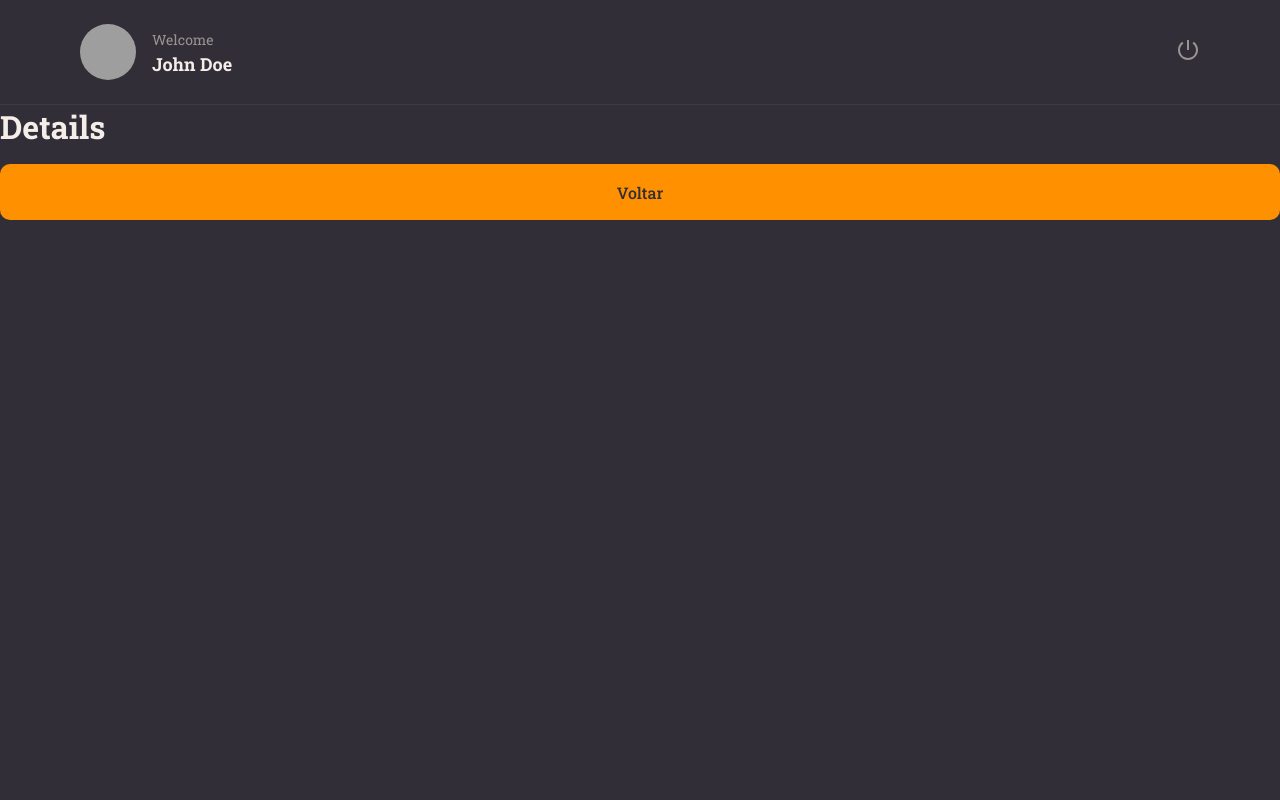
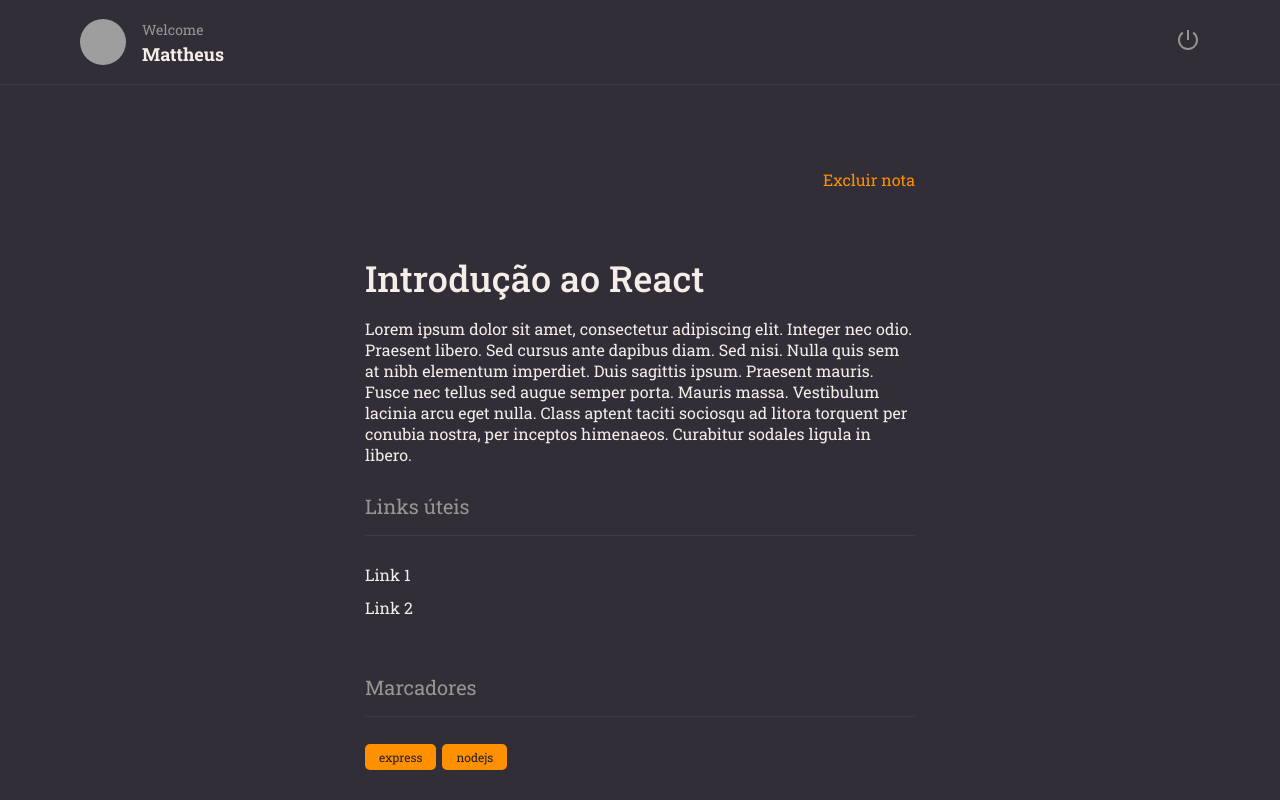
Before and after one commit to adhmattheus/explorer_rockeseat, a React (Vite) app in the folder react/rocketnotes/: page / in a window 1280 px wide. Built offline with nearby package versions, Linux system fonts and the light colour scheme; grey boxes are pictures that could not be loaded.

Commit message:
feat: details page

```diff
--- /dev/null
+++ b/react/rocketnotes/src/components/ButtonText/index.tsx
@@ -0,0 +1,18 @@
+import { Container } from "./styles";
+
+interface ButtonTextProps {
+  title: string;
+  $isactive?: boolean;
+}
+
+export function ButtonText({
+  title,
+  $isactive = false,
+  ...rest
+}: ButtonTextProps) {
+  return (
+    <Container {...rest} type="button" $isactive={$isactive.toString()}>
+      {title}
+    </Container>
+  );
+}
--- /dev/null
+++ b/react/rocketnotes/src/components/ButtonText/styles.ts
@@ -0,0 +1,13 @@
+import styled from "styled-components";
+
+interface ContainerProps {
+  $isactive: string;
+}
+
+export const Container = styled.button<ContainerProps>`
+  background: none;
+  color: ${({ theme, $isactive }) =>
+    $isactive === "true" ? theme.COLORS.ORANGE : theme.COLORS.GRAY_100};
+  border: none;
+  font-size: 1.6rem;
+`;
--- a/react/rocketnotes/src/components/Header/index.tsx
+++ b/react/rocketnotes/src/components/Header/index.tsx
@@ -2,8 +2,7 @@
 import { Container, Logout, Profile } from "./styles";
 
 const user = {
-  name: "John Doe",
-  avatar: "/adhmattheus", // or provide a mock avatar URL
+  name: "Mattheus"
 };
 
 export function Header() {
--- a/react/rocketnotes/src/components/Header/styles.ts
+++ b/react/rocketnotes/src/components/Header/styles.ts
@@ -2,7 +2,7 @@
 
 export const Container = styled.header`
   grid-area: header;
-  height: 10.5rem;
+  height: 8.5rem;
   width: 100%;
 
   border-bottom: solid 1px ${({ theme }) => theme.COLORS.BACKGROUND_700};
@@ -17,8 +17,8 @@
   align-items: center;
 
   > img {
-    width: 5.6rem;
-    height: 5.6rem;
+    width: 4.6rem;
+    height: 4.6rem;
     border-radius: 50%;
   }
 
--- /dev/null
+++ b/react/rocketnotes/src/components/Section/index.tsx
@@ -0,0 +1,16 @@
+import { ReactNode } from "react";
+import { Container } from "./styles";
+
+interface SectionProps {
+  title: string;
+  children: ReactNode;
+}
+
+export function Section({ title, children }: SectionProps) {
+  return (
+    <Container>
+      <h2>{title}</h2>
+      {children}
+    </Container>
+  );
+}
--- /dev/null
+++ b/react/rocketnotes/src/components/Section/styles.ts
@@ -0,0 +1,14 @@
+import styled from "styled-components";
+
+export const Container = styled.section`
+  margin: 2.8rem 0;
+
+  > h2 {
+    border-bottom: solid 1px ${({ theme }) => theme.COLORS.BACKGROUND_700};
+    padding-bottom: 1.6rem;
+    margin-bottom: 2.8rem;
+    color: ${({ theme }) => theme.COLORS.GRAY_100};
+    font-size: 2rem;
+    font-weight: 400;
+  }
+`;
--- /dev/null
+++ b/react/rocketnotes/src/components/Tag/index.tsx
@@ -0,0 +1,9 @@
+import { Container } from "./styles";
+
+interface TagProps {
+  title: string;
+}
+
+export function Tag({ title, ...rest }: TagProps) {
+  return <Container {...rest}>{title}</Container>;
+}
--- /dev/null
+++ b/react/rocketnotes/src/components/Tag/styles.ts
@@ -0,0 +1,10 @@
+import styled from "styled-components";
+
+export const Container = styled.span`
+  font-size: 1.2rem;
+  padding: 0.5rem 1.4rem;
+  border-radius: 0.5rem;
+  margin-right: 0.6rem;
+  color: ${({ theme }) => theme.COLORS.BACKGROUND_900};
+  background-color: ${({ theme }) => theme.COLORS.ORANGE};
+`;
--- a/react/rocketnotes/src/pages/Details/index.tsx
+++ b/react/rocketnotes/src/pages/Details/index.tsx
@@ -1,13 +1,47 @@
 import { Button } from "../../components/Button";
+import { ButtonText } from "../../components/ButtonText";
 import { Header } from "../../components/Header";
-import { Container } from "./styles";
+import { Section } from "../../components/Section";
+import { Tag } from "../../components/Tag";
+import { Container, Content, Links } from "./styles";
 
 export function Details() {
   return (
     <Container>
       <Header />
-      <h1>Details</h1>
-      <Button title="Voltar" />
+      <main>
+        <Content>
+          <ButtonText title="Excluir nota" $isactive />
+
+          <h1>Introdução ao React</h1>
+          <p>
+            Lorem ipsum dolor sit amet, consectetur adipiscing elit. Integer nec
+            odio. Praesent libero. Sed cursus ante dapibus diam. Sed nisi. Nulla
+            quis sem at nibh elementum imperdiet. Duis sagittis ipsum. Praesent
+            mauris. Fusce nec tellus sed augue semper porta. Mauris massa.
+            Vestibulum lacinia arcu eget nulla. Class aptent taciti sociosqu ad
+            litora torquent per conubia nostra, per inceptos himenaeos.
+            Curabitur sodales ligula in libero.
+          </p>
+          <Section title="Links úteis">
+            <Links>
+              <li>
+                <a href="@">Link 1</a>
+              </li>
+              <li>
+                <a href="@">Link 2</a>
+              </li>
+            </Links>
+          </Section>
+
+          <Section title="Marcadores">
+            <Tag title="express" />
+            <Tag title="nodejs" />
+          </Section>
+
+          <Button title="Voltar" />
+        </Content>
+      </main>
     </Container>
   );
 }
--- a/react/rocketnotes/src/pages/Details/styles.ts
+++ b/react/rocketnotes/src/pages/Details/styles.ts
@@ -2,10 +2,48 @@
 
 export const Container = styled.div`
   width: 100%;
-  height: 100%;
+  height: 100vh;
   display: grid;
-  grid-template-rows: 105px auto;
-  grid-template-areas:
-    "header"
-    "content";
+  grid-template-rows: 10.5rem auto;
+  grid-template-areas: "header" "content";
+
+  > main {
+    grid-area: content;
+    overflow-y: scroll;
+    padding: 6.4rem 0;
+  }
 `;
+
+export const Links = styled.ul`
+  list-style: none;
+
+  > li {
+    margin-top: 1.2rem;
+
+    a {
+      color: ${({ theme }) => theme.COLORS.WHITE};
+    }
+  }
+`;
+
+export const Content = styled.div`
+  max-width: 55rem;
+  margin: 0 auto;
+  display: flex;
+  flex-direction: column;
+
+  > button:first-child {
+    align-self: end;
+  }
+
+  > h1 {
+    font-size: 3.6rem;
+    font-weight: 500;
+    padding-top: 6.4rem;
+  }
+
+  > p {
+    font-size: 1.6rem;
+    margin-top: 1.6rem;
+  }
+`;
```
